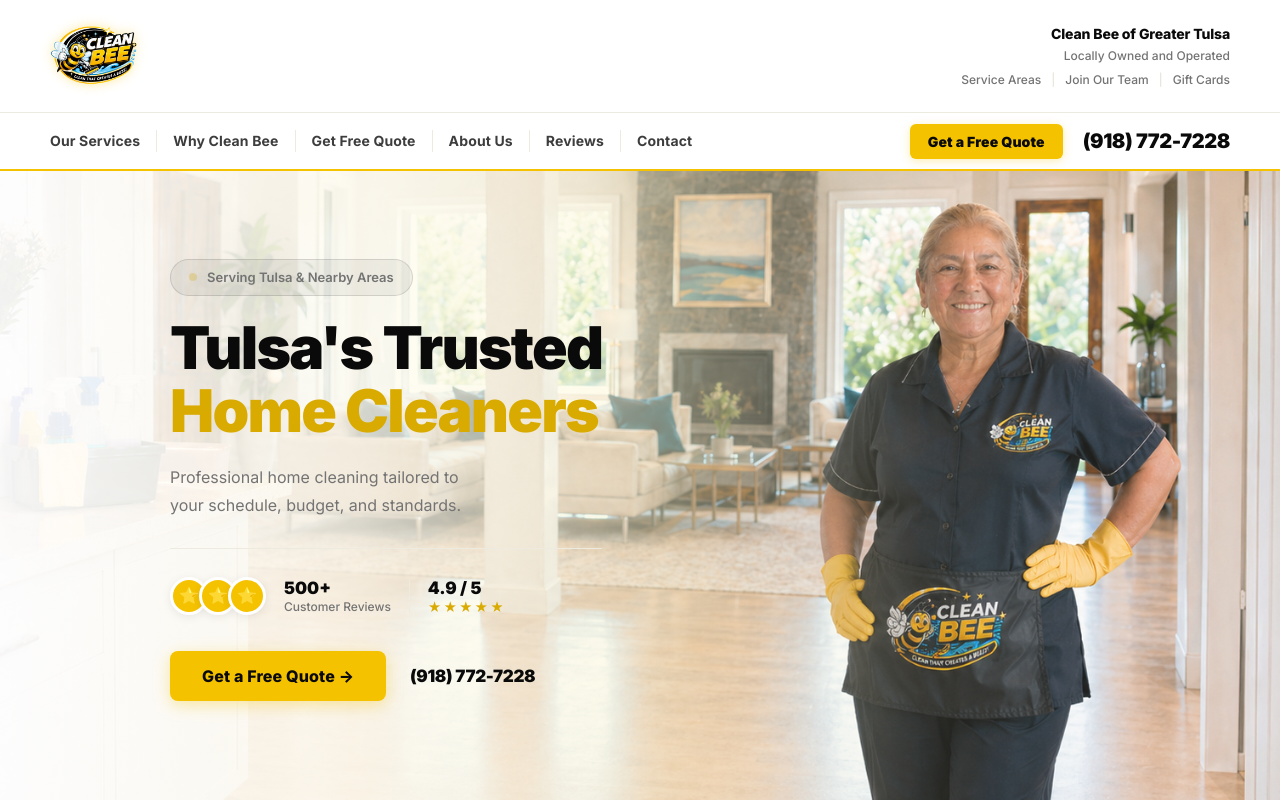
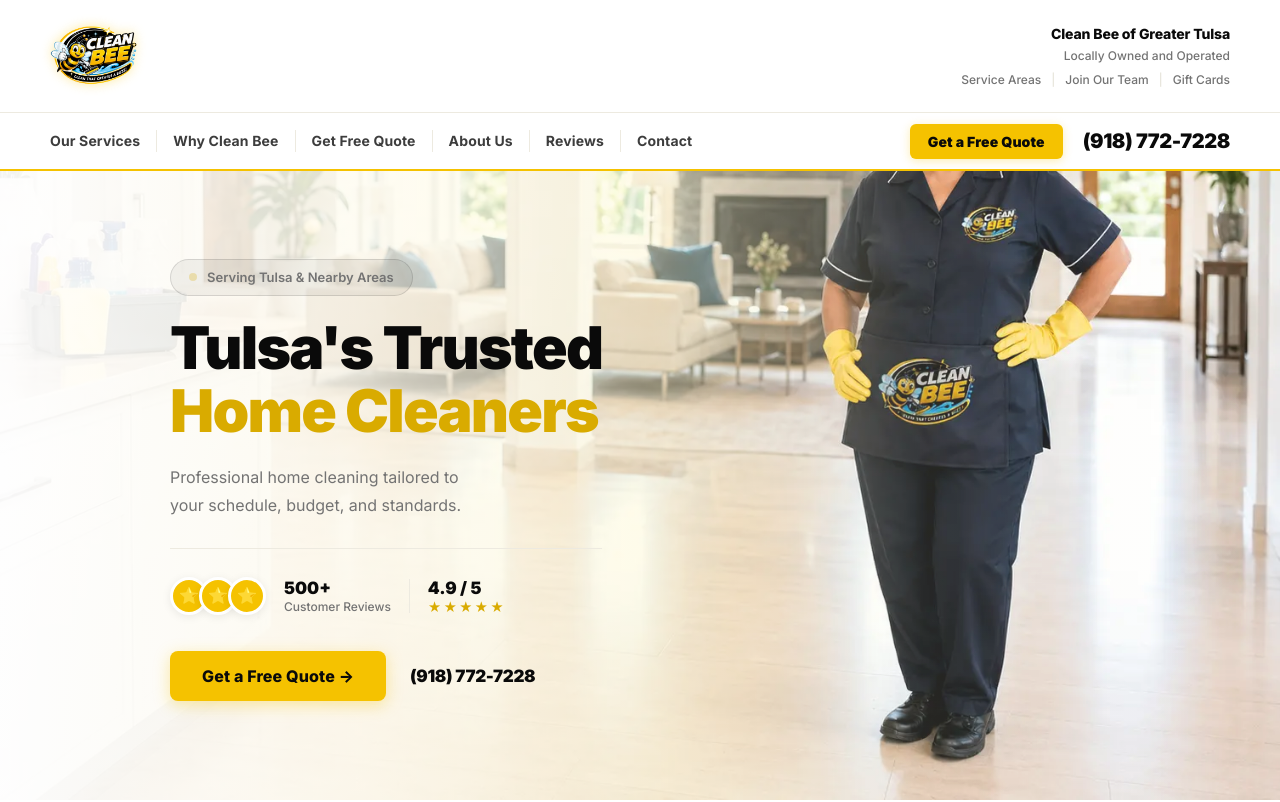
Before and after one commit to alekwayne3-crypto/personal_site, a React (Vite) app in the folder client/: page / in a window 1280 px wide. Shown: the top 802 px of the page. Built offline with nearby package versions, Linux system fonts and the light colour scheme.

Commit message:
Switch hero image to compressed WebP (1.9MB -> 68KB)

```diff
--- a/client/src/components/Hero.jsx
+++ b/client/src/components/Hero.jsx
@@ -10,7 +10,7 @@ export default function Hero() {
       {/* Full-width background photo */}
       {!imgErr && (
         <img
-          src="/maid.png"
+          src="/ma.webp"
           alt=""
           className="hero-bg-photo"
           fetchpriority="high"
```
Also changed, not shown: client/public/ma.webp (added).
